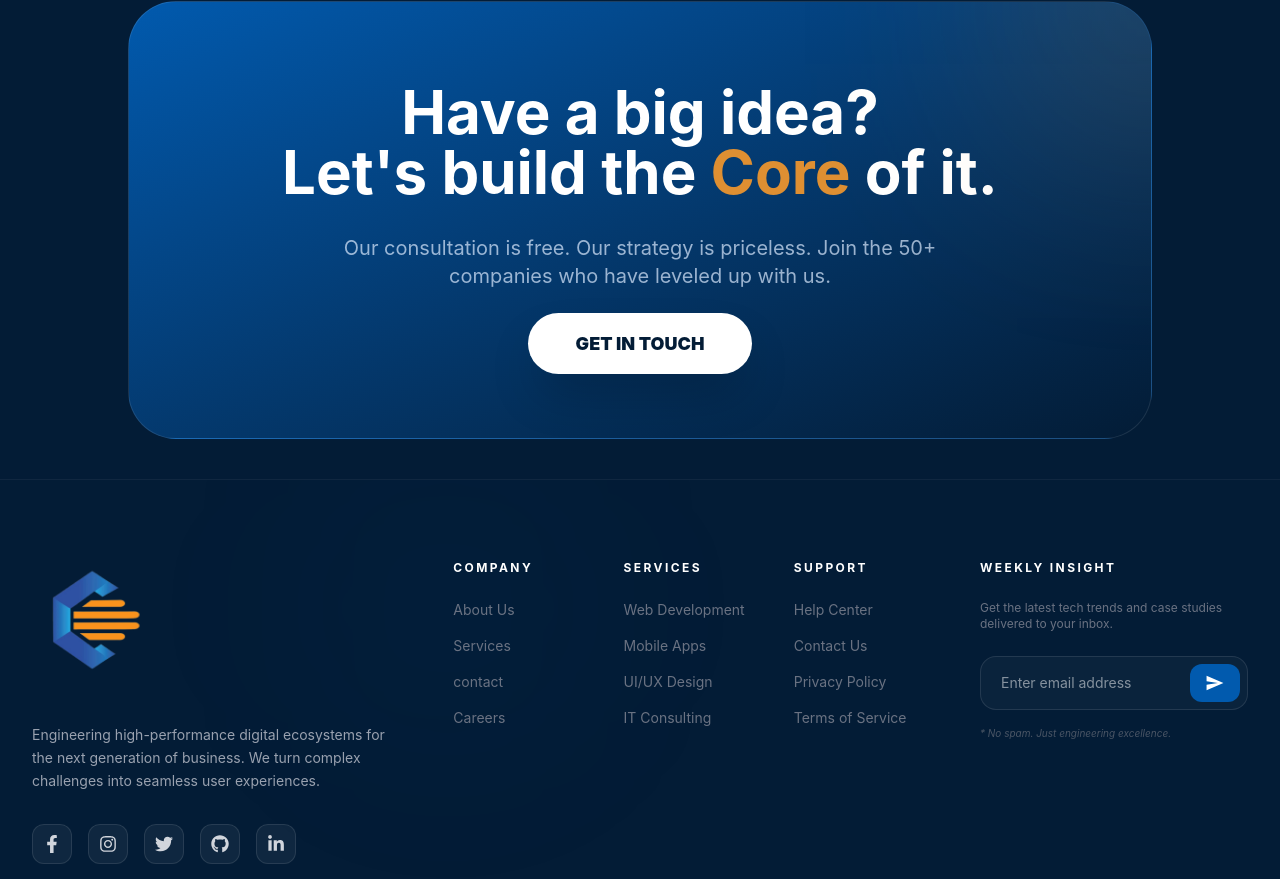
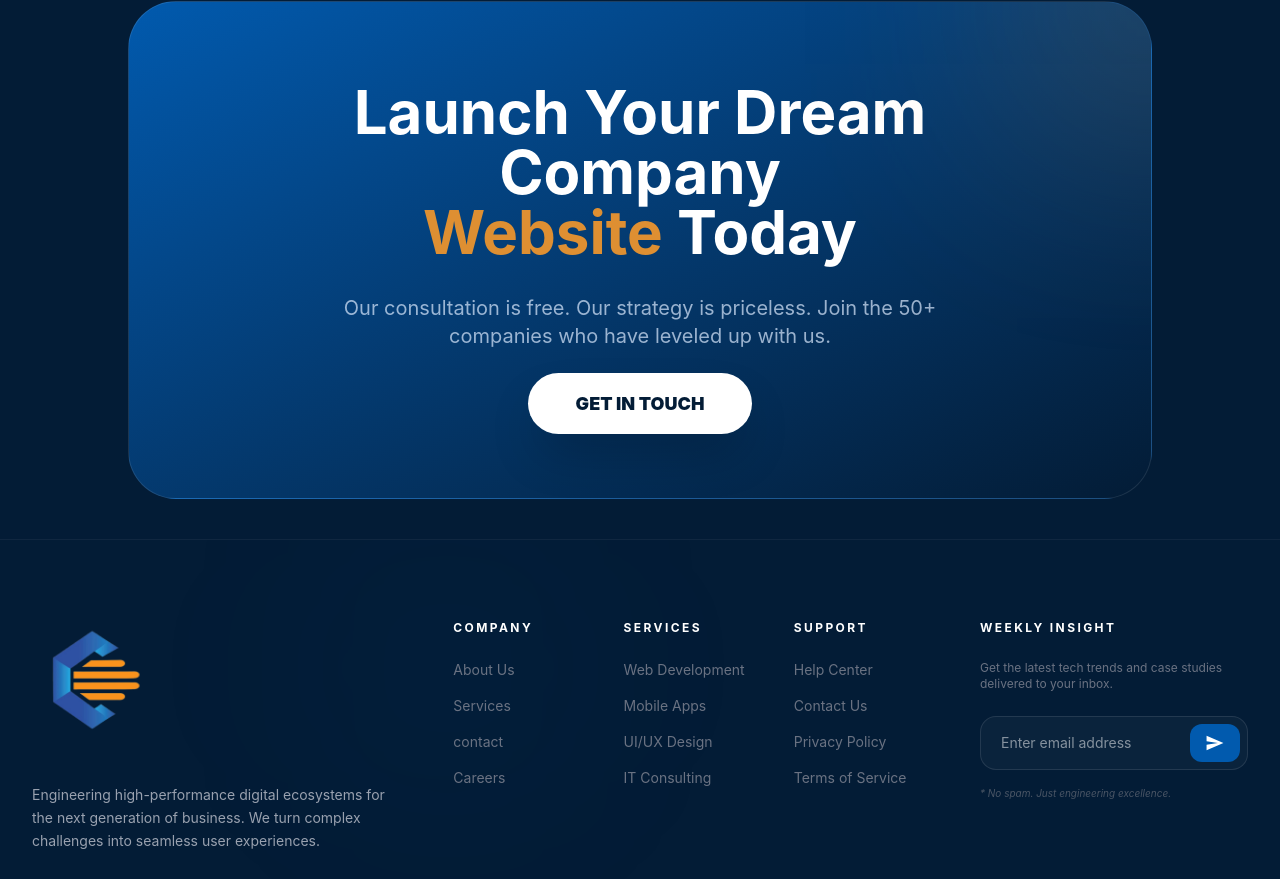
Before and after one commit to Aadityadav191/Core-Developers-, a React (Vite) app: page / in a window 1280 px wide. Shown: the part 3493-4372 px from the top of the page. Built offline with nearby package versions, Linux system fonts and the light colour scheme.

Commit message:
Refactor: changed some contents in home page

```diff
--- a/src/pages/Home.jsx
+++ b/src/pages/Home.jsx
@@ -253,8 +253,8 @@ const Home = () => {
           <div className="max-w-5xl mx-auto rounded-[3rem] bg-linear-to-br from-[#015aae] to-[#031c36] p-12 md:p-20 text-center border border-white/10 relative overflow-hidden">
             <div className="absolute top-0 right-0 w-64 h-64 bg-[#de8f32] blur-[120px] opacity-20 -mr-32 -mt-32"></div>
             <h2 className="text-4xl md:text-6xl font-bold mb-8">
-              Have a big idea? <br /> Let's build the{" "}
-              <span className="text-[#de8f32]">Core</span> of it.
+              Launch Your Dream Company <br />
+              <span className="text-[#de8f32]">Website{" "}</span>Today
             </h2>
             <p className="text-xl text-blue-100/70 mb-10 max-w-2xl mx-auto">
               Our consultation is free. Our strategy is priceless. Join the 50+
```
